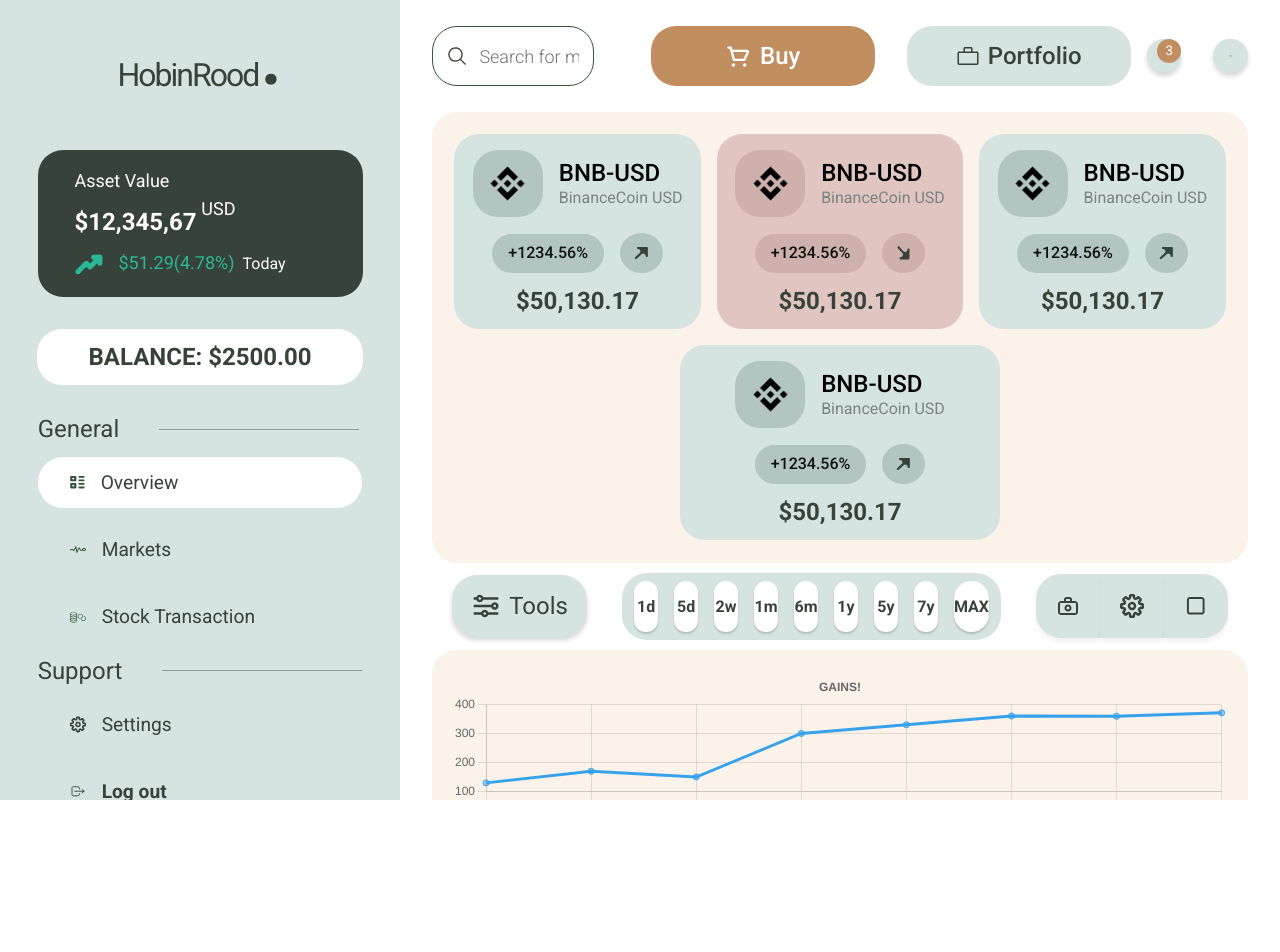
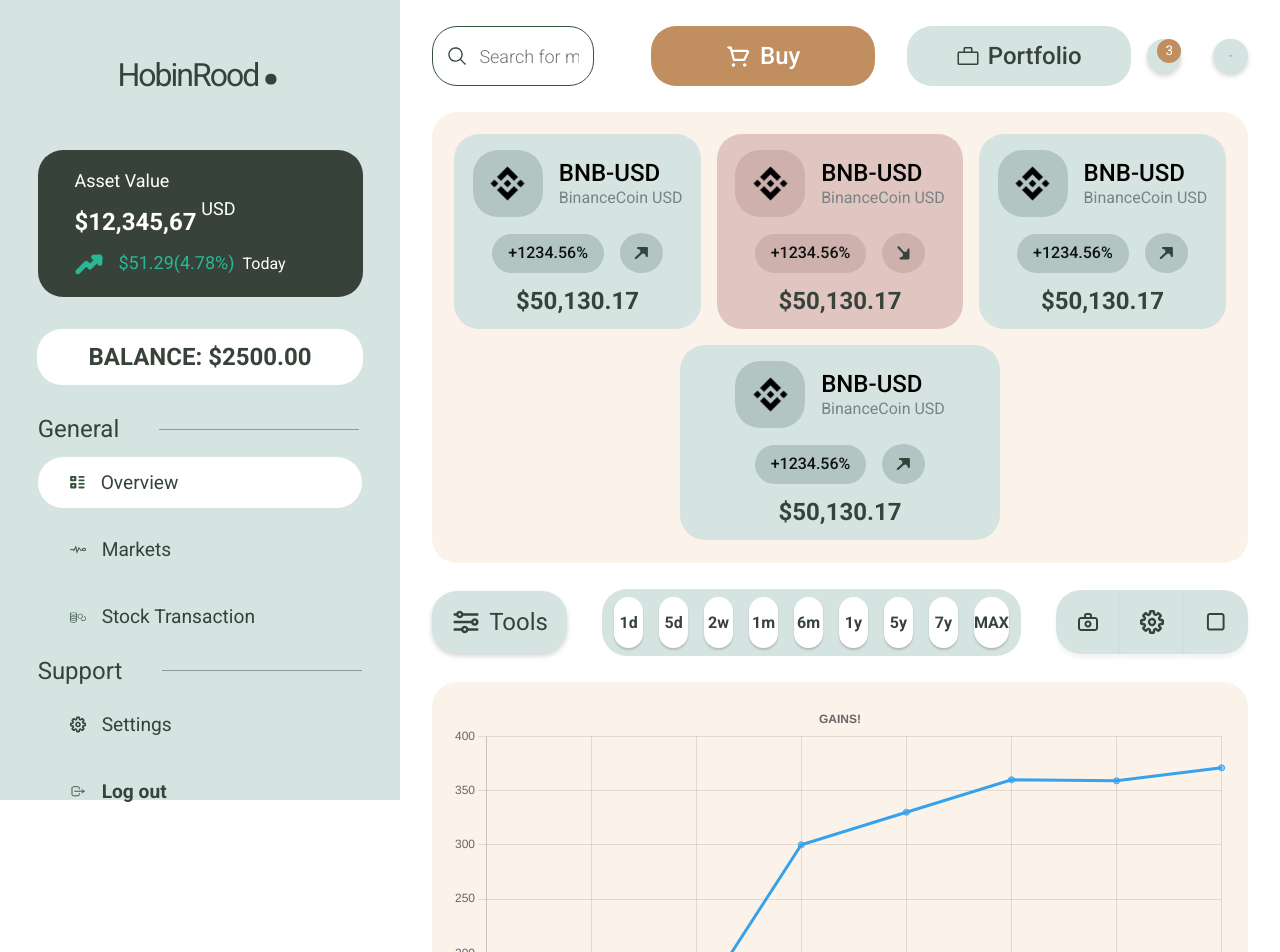
Before and after one commit to 1-Dont-Know/Not-Robin-Hood, a React (Create React App) app: page /account in a window 1280 px wide. Shown: the top 952 px of the page. Before the commit the page ends 800 px from the top, so only its background shows below. Built offline with nearby package versions, Linux system fonts and the light colour scheme.

Commit message:
fix graph attempt

```diff
--- a/src/components/UI/Graph/Graph.module.scss
+++ b/src/components/UI/Graph/Graph.module.scss
@@ -8,3 +8,8 @@
   padding: 20px;
   background-color: variables.$light-yellow;
 }
+
+canvas {
+  width: 100% !important;
+  height: 100% !important;
+}
--- a/src/components/UI/Hero/Hero.module.scss
+++ b/src/components/UI/Hero/Hero.module.scss
@@ -4,12 +4,13 @@
 .container {
   padding: 1.5rem 2rem;
   padding-top: 0rem;
-  overflow-y: auto;
+  // overflow-y: auto;
 
   @include mixins.flexbox(
     $display: flex,
     $direction: column,
     $grow: 1,
     $shrink: 1,
+    $flex-basis: 0
   );
 }
--- a/src/components/pages/Account/Account.module.scss
+++ b/src/components/pages/Account/Account.module.scss
@@ -12,7 +12,7 @@
     $display: flex,
     $direction: column,
     $grow: 1,
-    $shrink: 1,
+    $shrink: 1
   );
 }
 
@@ -34,15 +34,13 @@
     $display: flex,
     $gap: 1rem,
     $justifyContent: space-evenly,
-    $wrap: wrap,
+    $wrap: wrap
   );
   margin-top: 10px;
-  padding: 0 20px 0 20px;
+  padding: 1rem 0rem;
 }
 
 .graph {
-  @include mixins.flexbox(
-    $grow: 1,
-  );
+  @include mixins.flexbox($grow: 1);
   margin: 10px 0 10px 0;
 }
```
Also changed, not shown: src/styles/mixins.scss (+4 -8 lines).
